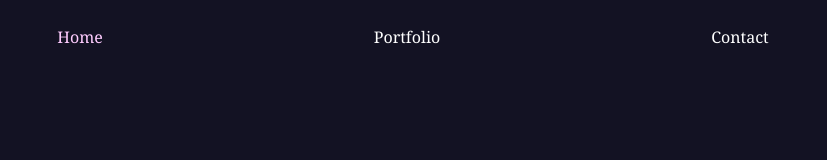
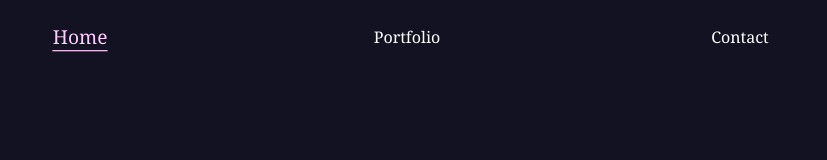
Before and after one commit to dawnteigh/dawnteigh.github.io, a React (Create React App) app in the folder client/: page / in a window 1280 px wide. Shown: the top 160 px of the page, without its empty margins (227-1054 px from the left). Built offline with nearby package versions, Linux system fonts and the light colour scheme.

Commit message:
navlink styles, underline animation

```diff
--- a/client/src/App.css
+++ b/client/src/App.css
@@ -36,14 +36,28 @@ a:hover {
   padding: 0 1%;
 }
 
+#navbar a:hover {
+  color: #ffccff;
+  transform: scale(1.2);
+  animation: none;
+}
+
 #navbar a.active {
   color: #ffccff;
+  transform: scale(1.2);
 }
 
-#navbar a:hover {
-  color: #ffccff;
-  border-radius: 50px;
-  animation: 1s ease-in-out infinite navline
+#navbar a.active:hover {
+  animation: none;
+  cursor: default;
+}
+
+#navbar a.active::after {
+  content: "";
+  border-bottom: 1px solid #ffccff;
+  margin: 0 auto;
+  animation: 1s ease-in-out underline;
+  display: block;
 }
 
 #welcome-section {
@@ -161,6 +175,18 @@ p {
   }
 }
 
+@keyframes underline {
+  from {
+    border-bottom: 1px solid #ffccff;
+    margin: 0 50%;
+  }
+
+  to {
+    border-bottom: 1px solid #ffccff;
+    margin: 0;
+  }
+}
+
 @keyframes navline {
   0% {
     border-bottom: 1px solid rgba(255, 207, 255, .33)
```
